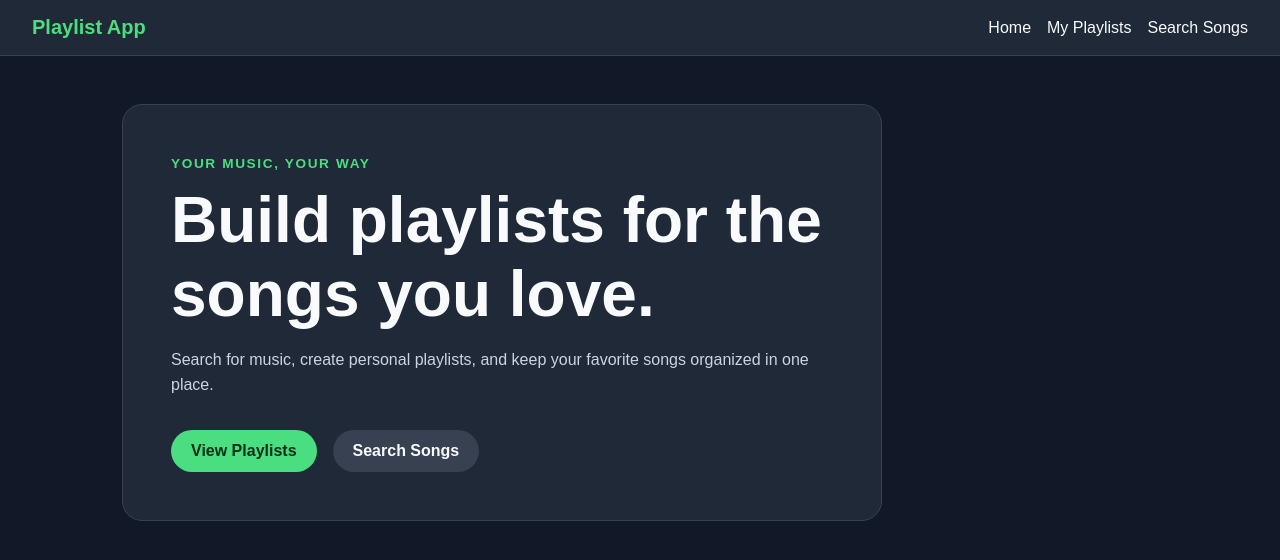
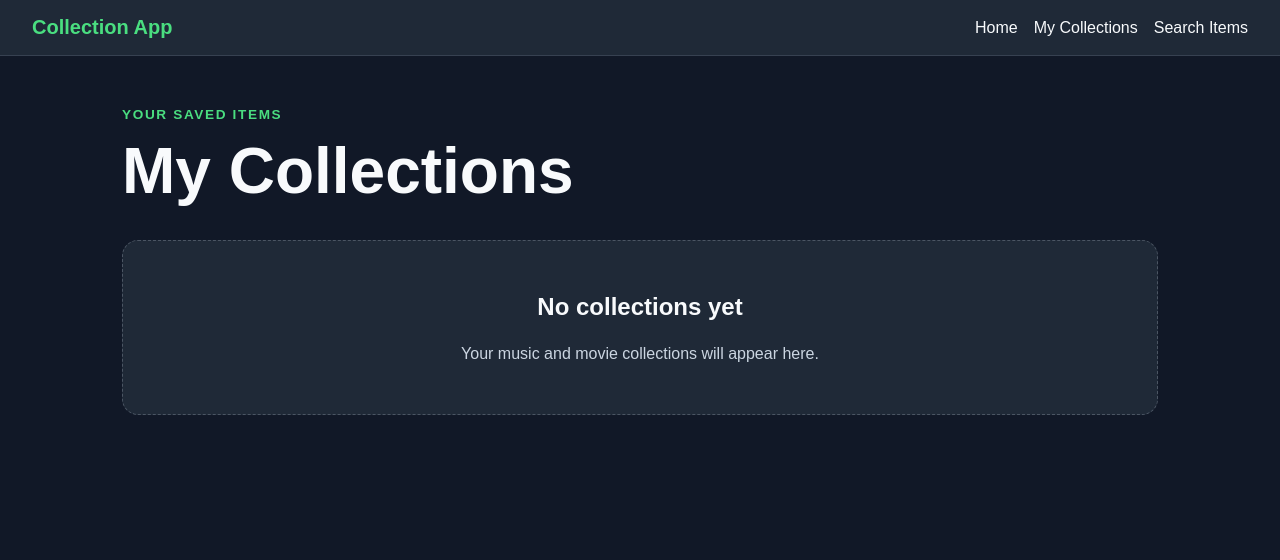
Before and after one commit to capstone-2-collection-app/capstone-2-frontend, a React (Vite) app: page /collections in a window 1280 px wide. Shown: the top 560 px of the page. Built offline with nearby package versions, Linux system fonts and the light colour scheme.

Commit message:
Generalize frontend for collections

```diff
--- a/index.html
+++ b/index.html
@@ -3,8 +3,11 @@
   <head>
     <meta charset="UTF-8" />
     <meta name="viewport" content="width=device-width, initial-scale=1.0" />
-    <meta name="description" content="Create playlists and organize your favorite songs." />
-    <title>Playlist App</title>
+    <meta
+      name="description"
+      content="Create collections for your favorite music and movies."
+    />
+    <title>Collection App</title>
   </head>
   <body>
     <div id="root"></div>
--- a/src/App.jsx
+++ b/src/App.jsx
@@ -1,7 +1,7 @@
 import { Route, Routes } from "react-router-dom";
 import Navbar from "./components/Navbar.jsx";
 import HomePage from "./pages/HomePage.jsx";
-import PlaylistsPage from "./pages/PlaylistsPage.jsx";
+import CollectionsPage from "./pages/CollectionsPage.jsx";
 import SearchPage from "./pages/SearchPage.jsx";
 
 function App() {
@@ -11,7 +11,7 @@ function App() {
 
       <Routes>
         <Route path="/" element={<HomePage />} />
-        <Route path="/playlists" element={<PlaylistsPage />} />
+        <Route path="/collections" element={<CollectionsPage />} />
         <Route path="/search" element={<SearchPage />} />
         <Route path="*" element={<HomePage />} />
       </Routes>
--- a/src/components/Navbar.jsx
+++ b/src/components/Navbar.jsx
@@ -4,13 +4,13 @@ function Navbar() {
   return (
     <nav className="navbar" aria-label="Main navigation">
       <Link className="navbar__brand" to="/">
-        Playlist App
+        Collection App
       </Link>
 
       <div className="navbar__links">
         <Link to="/">Home</Link>
-        <Link to="/playlists">My Playlists</Link>
-        <Link to="/search">Search Songs</Link>
+        <Link to="/collections">My Collections</Link>
+        <Link to="/search">Search Items</Link>
       </div>
     </nav>
   );
--- /dev/null
+++ b/src/pages/CollectionsPage.jsx
@@ -0,0 +1,17 @@
+function CollectionsPage() {
+  return (
+    <main className="page-container">
+      <header className="page-header">
+        <p className="eyebrow">Your saved items</p>
+        <h1>My Collections</h1>
+      </header>
+
+      <section className="empty-state">
+        <h2>No collections yet</h2>
+        <p>Your music and movie collections will appear here.</p>
+      </section>
+    </main>
+  );
+}
+
+export default CollectionsPage;
--- a/src/pages/HomePage.jsx
+++ b/src/pages/HomePage.jsx
@@ -4,19 +4,19 @@ function HomePage() {
   return (
     <main className="page-container">
       <section className="hero">
-        <p className="eyebrow">Your music, your way</p>
-        <h1>Build playlists for the songs you love.</h1>
+        <p className="eyebrow">Your favorites, your way</p>
+        <h1>Keep everything you enjoy in one place.</h1>
         <p>
-          Search for music, create personal playlists, and keep your favorite
-          songs organized in one place.
+          Create collections for music and movies, then save your favorite
+          items so they are easy to find and share.
         </p>
 
         <div className="hero__actions">
-          <Link className="button" to="/playlists">
-            View Playlists
+          <Link className="button" to="/collections">
+            View Collections
           </Link>
           <Link className="button button--secondary" to="/search">
-            Search Songs
+            Search Items
           </Link>
         </div>
       </section>
--- a/src/pages/PlaylistsPage.jsx
+++ /dev/null
@@ -1,17 +0,0 @@
-function PlaylistsPage() {
-  return (
-    <main className="page-container">
-      <header className="page-header">
-        <p className="eyebrow">Your collection</p>
-        <h1>My Playlists</h1>
-      </header>
-
-      <section className="empty-state">
-        <h2>No playlists yet</h2>
-        <p>Your playlists will appear here after you create one.</p>
-      </section>
-    </main>
-  );
-}
-
-export default PlaylistsPage;
--- a/src/pages/SearchPage.jsx
+++ b/src/pages/SearchPage.jsx
@@ -2,9 +2,9 @@ function SearchPage() {
   return (
     <main className="page-container">
       <header className="page-header">
-        <p className="eyebrow">Find new music</p>
-        <h1>Search Songs</h1>
-        <p>The Last.fm search form will be connected here.</p>
+        <p className="eyebrow">Find something new</p>
+        <h1>Search Music and Movies</h1>
+        <p>Music and movie search tools will be added here.</p>
       </header>
     </main>
   );
```
Also changed, not shown: 1 other file (tests, documents, lock files or other folders).
